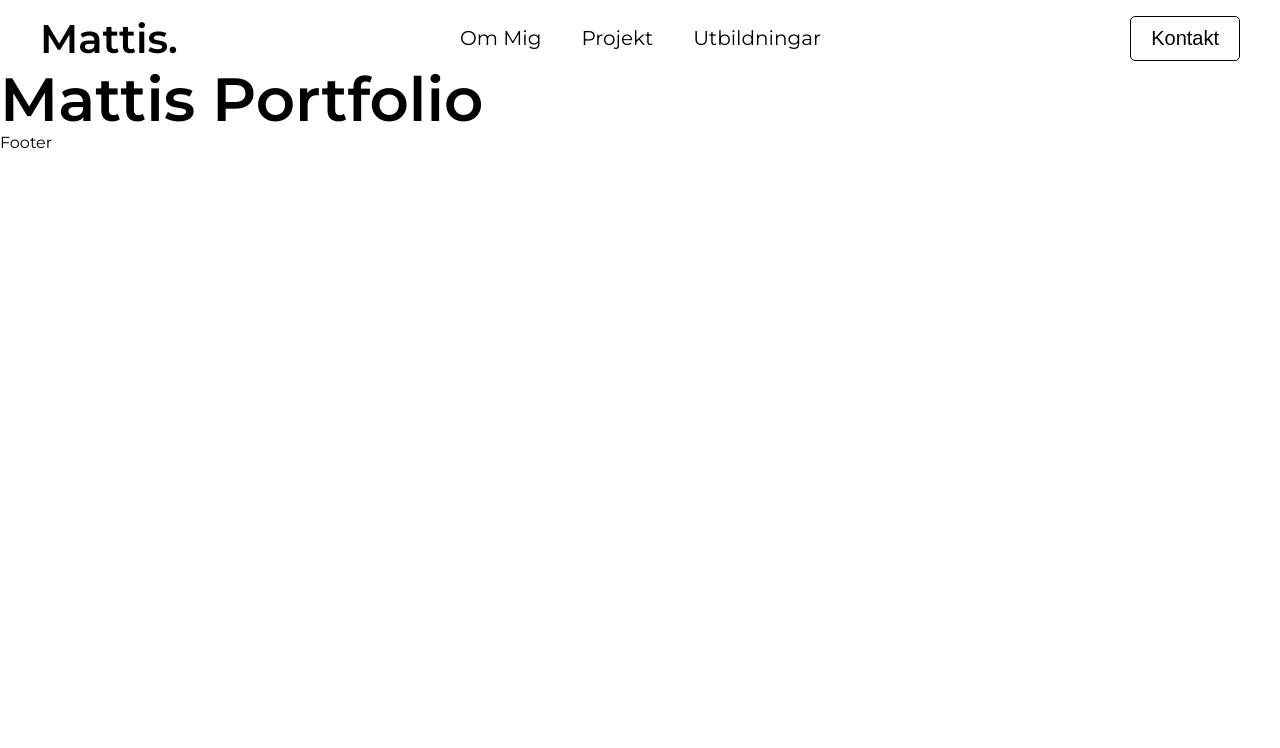
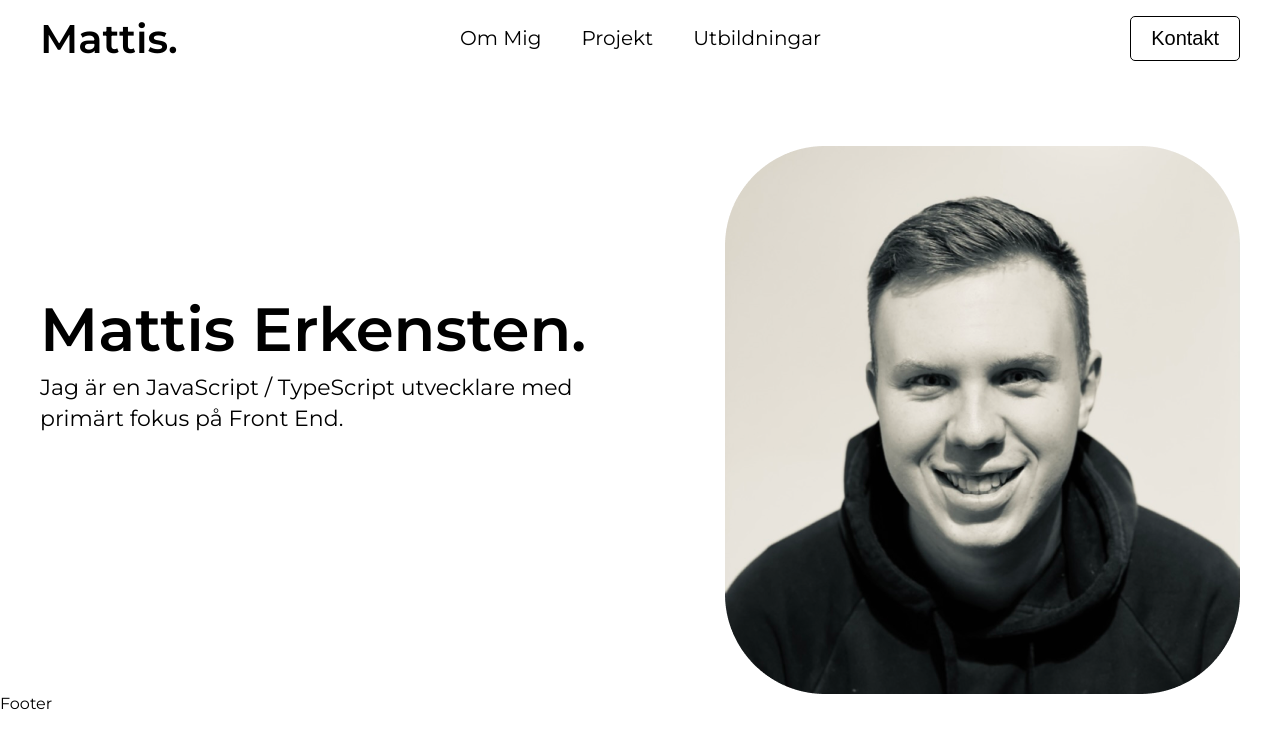
Before and after one commit to merkensten/portfolio, a Next.js app: page / in a window 1280 px wide. Shown: the top 748 px of the page. Built offline with nearby package versions, Linux system fonts and the light colour scheme.

Commit message:
Lösning för hero skapad

```diff
--- /dev/null
+++ b/src/components/main/hero/Hero.module.scss
@@ -0,0 +1,26 @@
+.hero_wrapper {
+  margin-top: 40px;
+
+  .hero_content_wrapper {
+    margin-bottom: 20px;
+
+    p {
+      font-size: 22px;
+    }
+  }
+
+  @media (min-width: 1024px) {
+    display: flex;
+    justify-content: space-between;
+    // align-items: center;
+    margin-top: 80px;
+
+    .hero_content_wrapper {
+      margin-top: 150px;
+    }
+
+    .hero_img {
+      margin-left: 100px;
+    }
+  }
+}
--- a/src/components/main/hero/Hero.tsx
+++ b/src/components/main/hero/Hero.tsx
@@ -1,7 +1,25 @@
 import React from 'react';
+import { Wrapper } from '../../layout';
 
-function Hero() {
-  return <div>Hero</div>;
+import styles from './Hero.module.scss';
+
+type Props = {
+  title: string;
+  subTitle: string;
+  imgUrl: string;
+  imgAlt: string;
+};
+
+function Hero({ title, subTitle, imgUrl, imgAlt }: Props) {
+  return (
+    <Wrapper cssClass={styles.hero_wrapper}>
+      <div className={styles.hero_content_wrapper}>
+        <h1>{title}</h1>
+        <p>{subTitle}</p>
+      </div>
+      <img className={styles.hero_img} src={imgUrl} alt={imgAlt} />
+    </Wrapper>
+  );
 }
 
 export default Hero;
--- a/src/pages/index.tsx
+++ b/src/pages/index.tsx
@@ -3,6 +3,7 @@ import Head from 'next/head';
 import Image from 'next/image';
 import { SEO } from '../components/seo';
 import styles from '../styles/pages/Home.module.scss';
+import { Hero } from '../components/main';
 
 const Home: NextPage = () => {
   return (
@@ -15,8 +16,13 @@ const Home: NextPage = () => {
       />
 
       <main className={styles.main}>
-        <h1>Mattis Portfolio</h1>
-        {/* <img src="/bilder/mattis/mattis-hero-bild.png" alt="Mattis bild" />
+        <Hero
+          title="Mattis Erkensten."
+          subTitle="Jag är en JavaScript / TypeScript utvecklare med primärt fokus på Front End."
+          imgUrl="/bilder/mattis/mattis-hero-bild.png"
+          imgAlt="Mattis Portfolio Hero bild"
+        />
+        {/*
         <img
           src="/bilder/verktyg/verktyg-1.svg"
           alt="Mattis bild"
```
